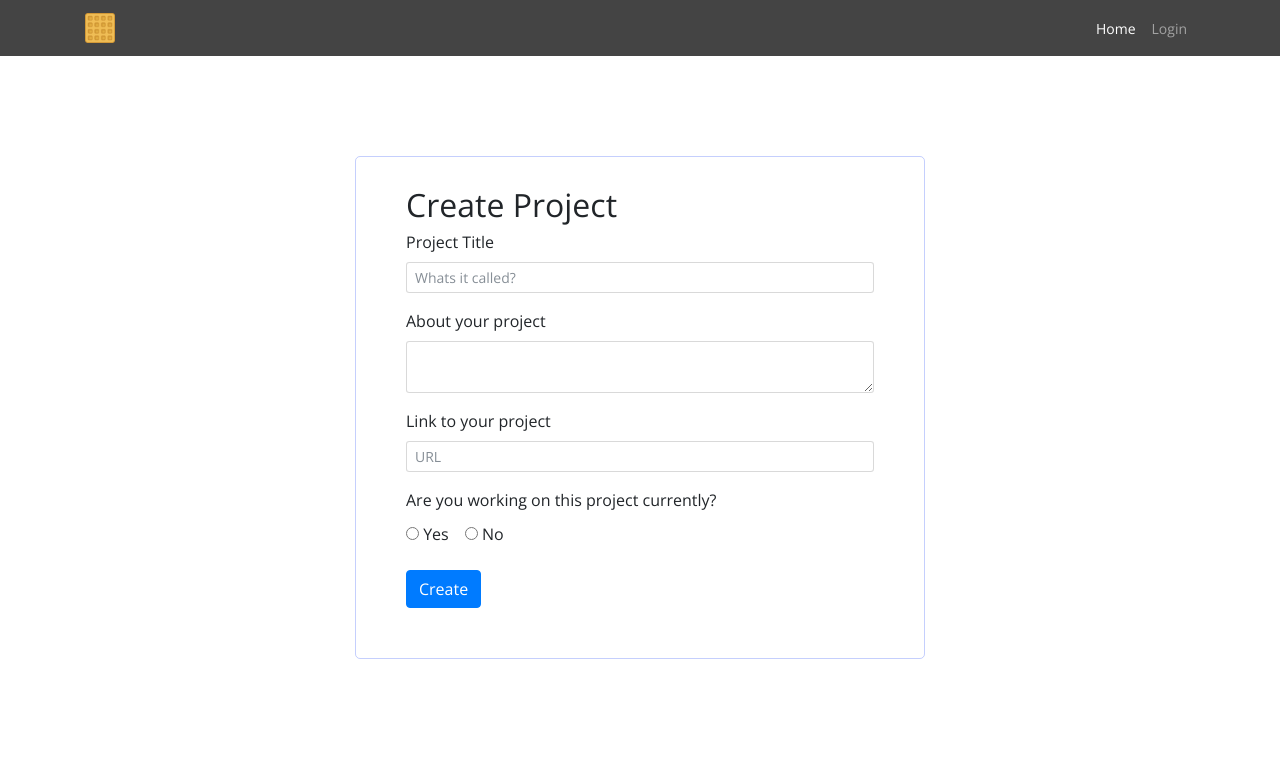
After one commit to heyvidy/feathrdnetwork, a Django app: page /project/create/ in a window 1280 px wide. The commit adds this page. Shown: the top 758 px of the page. Run offline with Django 3.2, Linux system fonts and the light colour scheme; some libraries are stand-ins or nearby versions; some web fonts are replaced.

Commit message:
Add Create Project Page

```diff
--- a/core/models.py
+++ b/core/models.py
@@ -28,8 +28,9 @@ class Project(models.Model):
 
 class Post(models.Model):
     body = models.TextField(blank=True)
-    timestamp = models.DateTimeField(blank=True)
+    timestamp = models.DateTimeField(auto_now=True)
     project = models.ForeignKey(Project)
+    user = models.ForeignKey(User)
 
     def __str__(self):
         return "On {} on {}".format(self.project, self.timestamp)
--- a/core/views.py
+++ b/core/views.py
@@ -9,6 +9,7 @@ from django.contrib.auth import authenticate, login, logout
 from braces.views import LoginRequiredMixin
 
 from core.models import *
+import datetime
 
 
 class Home(View):
@@ -29,7 +30,8 @@ class ProfilePage(LoginRequiredMixin, View):
     def get(self, request, username):
         thisuser = User.objects.get(username=username)
         projects = Project.objects.filter(user=thisuser)
-        return render(request, "profile.html", {"thisuser": thisuser, "projects": projects})
+        posts = Post.objects.filter(user=thisuser).order_by('-timestamp')
+        return render(request, "profile.html", {"thisuser": thisuser, "projects": projects, "posts": posts})
 
 
 class Register(View):
@@ -58,6 +60,19 @@ class Register(View):
                     return redirect('/profile/update')
 
 
+class CreatePost(LoginRequiredMixin, View):
+    def get(self, request):
+        return render(request, 'create_profile.html')
+
+    def post(self, request):
+        body = request.POST['body']
+        project_id = request.POST['project']
+        project = Project.objects.get(pk=project_id)
+        post = Post(body=body, project=project, user=request.user)
+        post.save()
+        return redirect("/{}/".format(request.user.username))
+
+
 class CreateProfile(LoginRequiredMixin, View):
     def get(self, request):
         return render(request, 'create_profile.html')
@@ -78,6 +93,22 @@ class CreateProfile(LoginRequiredMixin, View):
                               open_for_collab=collab, user=request.user)
             profile.save()
             return redirect("/directory/")
+
+
+class CreateProject(LoginRequiredMixin, View):
+    def get(self, request):
+        return render(request, 'create_project.html')
+
+    def post(self, request):
+        title = request.POST['title']
+        description = request.POST['about']
+        url = request.POST['url']
+        is_active = request.POST['is_active']
+        user = request.user
+        project = Project(title=title, about=description,
+                          user=user, link=url, current=is_active)
+        project.save()
+        return redirect("/{}/".format(user.username))
 
 
 class LogoutView(View):
--- a/feathrd/urls.py
+++ b/feathrd/urls.py
@@ -25,8 +25,10 @@ urlpatterns = [
     url(r'^directory/$', Directory.as_view()),
     url(r'^(?P<username>[a-zA-Z]+)/$', ProfilePage.as_view()),
     url(r'^register/$', Register.as_view()),
-    url(r'^login/$', LoginView.as_view()),
+    url(r'^accounts/login/$', LoginView.as_view()),
     url(r'^logout/$', LogoutView.as_view()),
     url(r'^profile/update/$', CreateProfile.as_view()),
+    url(r'^post/create/$', CreatePost.as_view()),
+    url(r'^project/create/$', CreateProject.as_view()),
 ] + static(settings.STATIC_URL,
            document_root=settings.STATIC_ROOT)
--- /dev/null
+++ b/templates/create_project.html
@@ -0,0 +1,43 @@
+{% extends "base.html" %}
+
+{% block body%}
+<div class="container ">
+	<div class="row">
+		<div class="col-md-3"></div>
+		<div class="col-md-6 form-box">
+			<h1>Create Project</h1>
+			<form class="" method="POST" action="/project/create/" >
+			{% csrf_token %}
+      <div class="form-group">
+				<label>Project Title</label>
+				<input name="title" type="text" class="form-control form-control-sm" placeholder="Whats it called?">
+			</div>
+			<div class="form-group">
+				<label>About your project</label>
+				<textarea name="about" type="text" class="form-control form-control-sm"></textarea>
+			</div>
+      <div class="form-group">
+				<label>Link to your project</label>
+				<input name="url" type="text" class="form-control form-control-sm" placeholder="URL">
+			</div>
+      <div class="form-group">
+				<label>Are you working on this project currently?</label><br>
+        <div class="form-check form-check-inline">
+            <label class="form-check-label">
+              <input class="form-check-input" type="radio" name="is_active" id="inlineRadio1" value="True"> Yes
+            </label>
+          </div>
+          <div class="form-check form-check-inline">
+            <label class="form-check-label">
+              <input class="form-check-input" type="radio" name="is_active" id="inlineRadio2" value="False"> No
+            </label>
+          </div>
+      </div>
+			<button type="submit" class="btn btn-primary login-btn-sm">Create</button>
+		</form>
+		</div>
+		<div class="col-md-3"></div>
+	</div>
+</div>
+</div>
+{% endblock %}
```
Also changed, not shown: templates/profile.html (+30 -1 lines).
